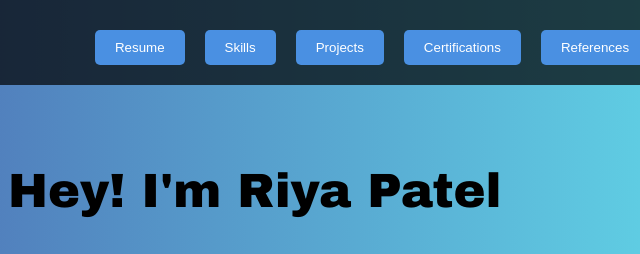
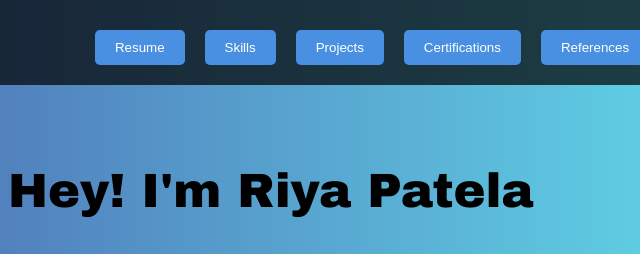
Before and after one commit to ripatel04/VirtualCV, a plain HTML site: page cv.html in a window 1280 px wide. Shown: the top 254 px of the page, 495-1135 px from the left. Drawn offline with Linux system fonts and the light colour scheme.

Commit message:
Testing of deployment

```diff
--- a/cv.html
+++ b/cv.html
@@ -28,7 +28,7 @@
             <div class="profile-container">
                 <img src="pic.jpg" alt="Riya Patel" class="profile-image">
                 <div class="introduction">
-                    <h1 class="slide-in-text">Hey! I'm Riya Patel</h1>
+                    <h1 class="slide-in-text">Hey! I'm Riya Patela</h1>
                     <h2>Aspiring Software Developer</h2>
                     <p>A final year BSc in Information Technology student at North-West University, with a strong passion for technology and problem-solving.  I am a highly motivated and results-driven
                         professional with a diverse skill set that I
```
